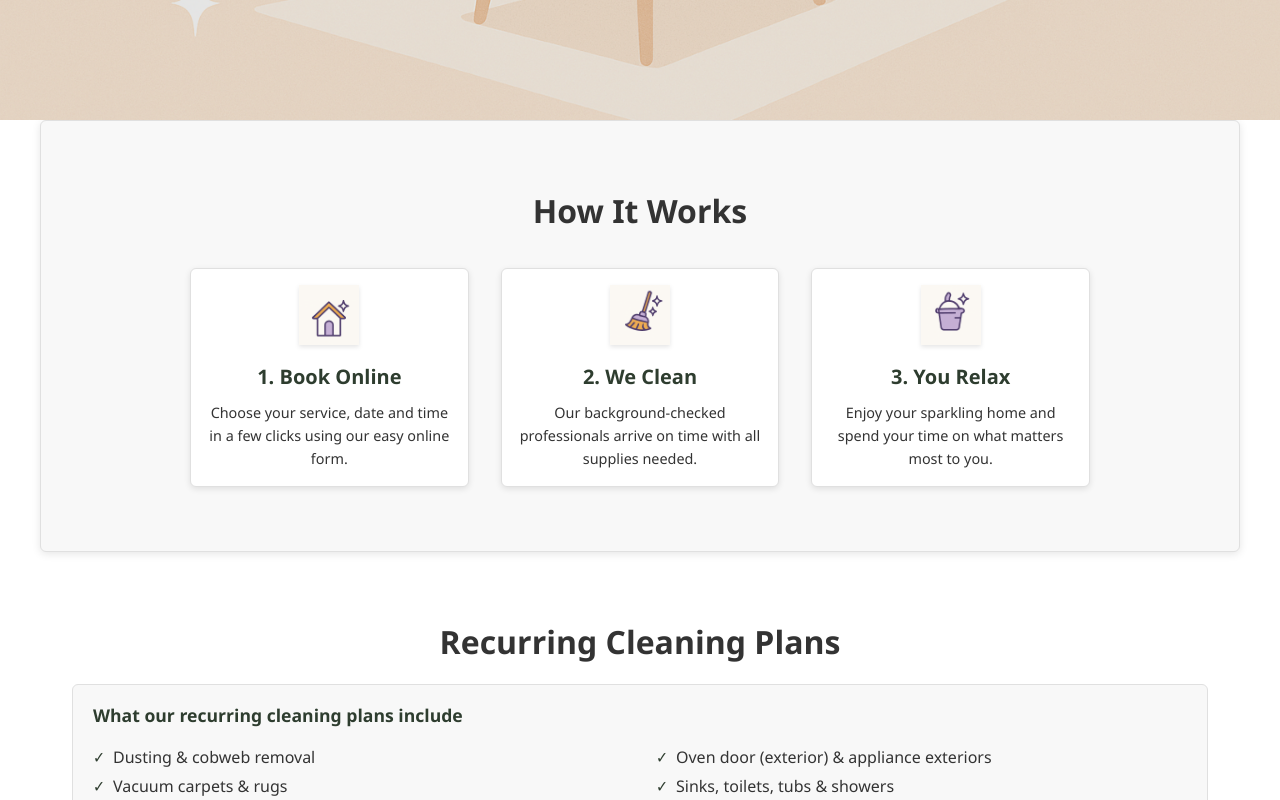
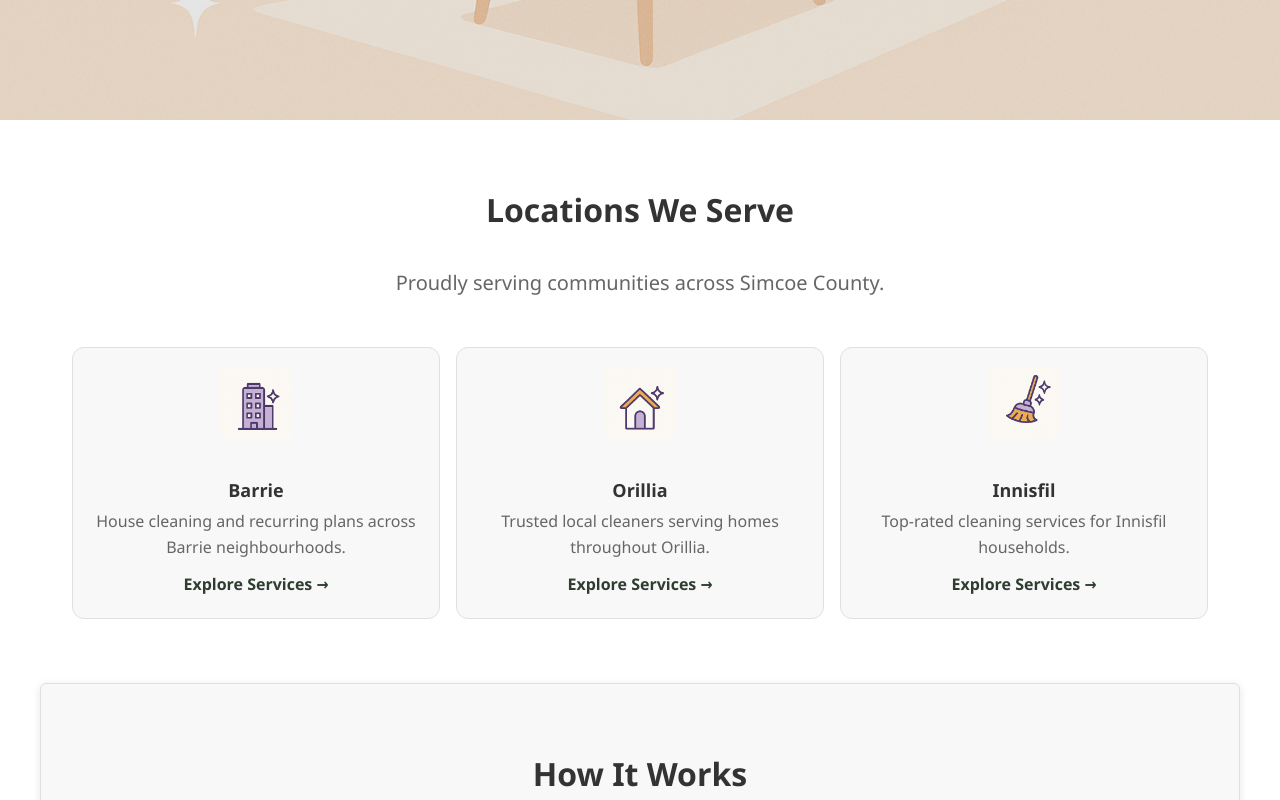
Before and after one commit to marinusdebeer/zen-zone-cleaning-website, a React (Create React App) app: page / in a window 1280 px wide. Shown: the part 680-1480 px from the top of the page. Built offline with nearby package versions, Linux system fonts and the light colour scheme.

Commit message:
locations

```diff
--- a/src/components/CTA.css
+++ /dev/null
@@ -1,29 +0,0 @@
-/* CTA section styling */
-
-.cta {
-  text-align: center;
-  background-color: var(--color-primary-hover); /* slightly different from footer */
-  color: var(--color-secondary);
-  padding: 3rem 1rem;
-  border-radius: var(--border-radius);
-  margin-bottom: 2rem; /* space before footer */
-  box-shadow: 0 6px 16px var(--color-shadow);
-}
-
-.cta__title {
-  font-size: 2rem;
-  margin-bottom: 0.5rem;
-}
-
-.cta__subtitle {
-  font-size: 1rem;
-  margin-bottom: 1.5rem;
-  max-width: 600px;
-  margin-left: auto;
-  margin-right: auto;
-}
-
-.cta .btn {
-  background-color: var(--color-secondary);
-  color: var(--color-primary);
-}
--- a/src/components/CTA.js
+++ /dev/null
@@ -1,26 +0,0 @@
-import React from 'react';
-import { Link, useLocation } from 'react-router-dom';
-import './CTA.css';
-
-/**
- * A call‑to‑action banner encouraging visitors to request a quote or book a
- * service. The button uses the global .btn class defined in App.css.
- */
-const CTA = ({ title, subtitle }) => {
-  const location = useLocation();
-  const match = location.pathname.match(/^\/house-cleaning-services-([a-z-]+)(?:\/.*)?$/);
-  const citySlug = match ? match[1] : null;
-  return (
-    <section className="cta section" id="contact">
-      <h2 className="cta__title">{title || 'Ready to Reclaim Your Time?'}</h2>
-      <p className="cta__subtitle">
-        {subtitle || 'Let our friendly professionals handle the cleaning while you focus on what matters most. We serve Barrie, Orillia and the entire Simcoe County.'}
-      </p>
-      <Link to={'/book'} className="btn">
-        Request Estimate
-      </Link>
-    </section>
-  );
-};
-
-export default CTA;
--- a/src/components/Header.js
+++ b/src/components/Header.js
@@ -21,11 +21,8 @@ const Header = () => {
   };
 
   const handleLogoClick = () => {
-    if (location.pathname === '/' || isCityHomepagePath(location.pathname)) {
-      window.scrollTo({ top: 0, behavior: 'smooth' });
-    } else {
-      navigate('/');
-    }
+    navigate('/');
+    setIsMenuOpen(false);
   };
 
   // Prevent body scroll when menu is open
--- a/src/components/HomePage.js
+++ b/src/components/HomePage.js
@@ -4,7 +4,7 @@ import Steps from './Steps';
 import Services from './Services';
 import About from './About';
 import Benefits from './Benefits';
-import CTA from './CTA';
+import Locations from './Locations';
 
 /**
  * The home page aggregates the core sections of the public site. It exists so
@@ -15,11 +15,11 @@ const HomePage = ({ heroTitle, heroSubtitle, ctaTitle, ctaSubtitle }) => {
   return (
     <main>
       <Hero title={heroTitle} subtitle={heroSubtitle} />
+      <Locations />
       <Steps />
       <Services />
       <About />
       <Benefits />
-      <CTA title={ctaTitle} subtitle={ctaSubtitle} />
     </main>
   );
 };
--- /dev/null
+++ b/src/components/Locations.css
@@ -0,0 +1,74 @@
+.locations {
+  padding-top: 0;
+}
+
+.locations__header {
+  text-align: center;
+  margin-bottom: 1rem;
+}
+
+.locations__grid {
+  display: grid;
+  grid-template-columns: repeat(3, minmax(0, 1fr));
+  gap: 1rem;
+}
+
+@media (max-width: 900px) {
+  .locations__grid {
+    grid-template-columns: repeat(2, minmax(0, 1fr));
+  }
+}
+
+@media (max-width: 640px) {
+  .locations__grid {
+    grid-template-columns: 1fr;
+  }
+}
+
+.location-card {
+  display: flex;
+  flex-direction: column;
+  background: var(--color-surface);
+  border: 1px solid var(--color-border);
+  border-radius: 12px;
+  overflow: hidden;
+  text-decoration: none;
+  color: var(--color-text);
+  transition: transform 0.2s ease, box-shadow 0.2s ease, border-color 0.2s ease, background-color 0.2s ease;
+}
+
+.location-card:hover {
+  transform: translateY(-2px);
+  box-shadow: 0 8px 24px var(--color-shadow);
+  border-color: var(--color-primary);
+}
+
+.location-card__media {
+  display: grid;
+  place-items: center;
+  padding: 1.25rem;
+}
+
+.location-card__media img {
+  width: 72px;
+  height: 72px;
+}
+
+.location-card__body {
+  padding: 1rem 1.25rem 1.25rem;
+}
+
+.location-card__title {
+  margin: 0 0 0.25rem 0;
+  font-size: 1.125rem;
+}
+
+.location-card__blurb {
+  margin: 0 0 0.75rem 0;
+  color: var(--color-text-secondary);
+}
+
+.location-card__cta {
+  font-weight: 600;
+  color: var(--color-primary);
+}
--- /dev/null
+++ b/src/components/Locations.js
@@ -0,0 +1,61 @@
+import React from 'react';
+import { Link } from 'react-router-dom';
+import './Locations.css';
+
+/**
+ * Displays the list of primary service areas as visually rich cards.
+ * Each card links to the corresponding city landing page.
+ */
+const Locations = () => {
+  const areas = [
+    {
+      name: 'Barrie',
+      slug: 'barrie',
+      blurb: 'House cleaning and recurring plans across Barrie neighbourhoods.',
+      image: `${process.env.PUBLIC_URL}/images/building.png`,
+    },
+    {
+      name: 'Orillia',
+      slug: 'orillia',
+      blurb: 'Trusted local cleaners serving homes throughout Orillia.',
+      image: `${process.env.PUBLIC_URL}/images/house.png`,
+    },
+    {
+      name: 'Innisfil',
+      slug: 'innisfil',
+      blurb: 'Top‑rated cleaning services for Innisfil households.',
+      image: `${process.env.PUBLIC_URL}/images/broom.png`,
+    },
+  ];
+
+  return (
+    <section className="section locations" id="locations" aria-label="Service Areas">
+      <div className="locations__header">
+        <h2 className="section-title">Locations We Serve</h2>
+        <p className="section__subtitle">Proudly serving communities across Simcoe County.</p>
+      </div>
+
+      <div className="locations__grid">
+        {areas.map((area) => (
+          <Link
+            key={area.slug}
+            to={`/house-cleaning-services-${area.slug}`}
+            className="location-card"
+            aria-label={`House cleaning services in ${area.name}`}
+          >
+            <div className="location-card__media">
+              <img src={area.image} alt="" aria-hidden="true" />
+            </div>
+            <div className="location-card__body">
+              <h3 className="location-card__title">{area.name}</h3>
+              <p className="location-card__blurb">{area.blurb}</p>
+              <span className="location-card__cta">Explore Services →</span>
+            </div>
+          </Link>
+        ))}
+      </div>
+    </section>
+  );
+};
+
+export default Locations;
```
